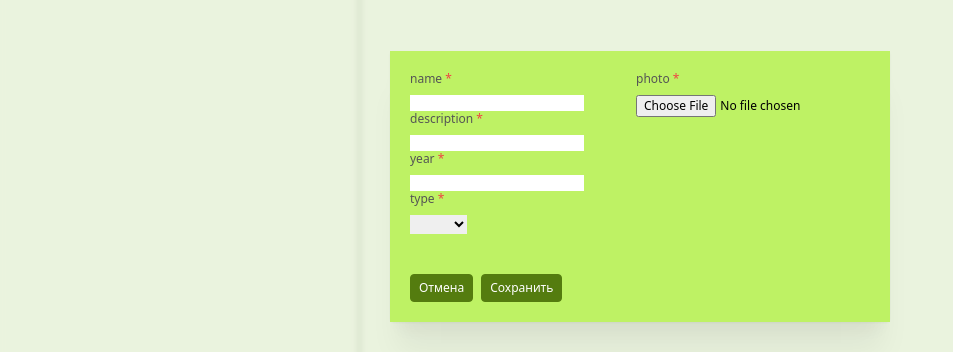
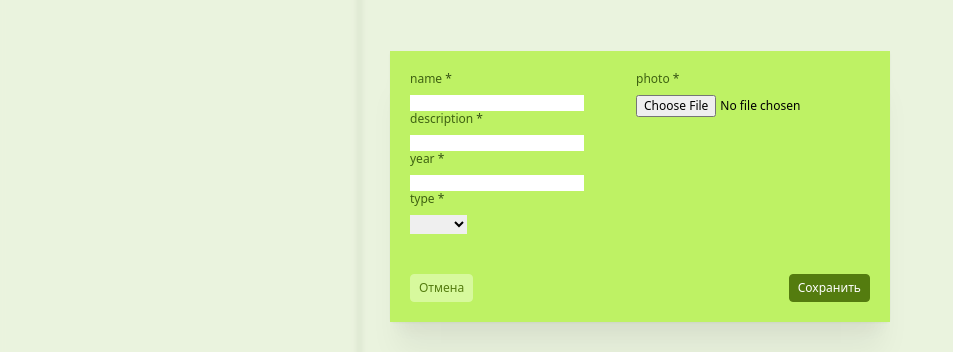
Before and after one commit to M1F69/movies_front-UI-, an Angular app: page / in a window 1280 px wide. Both pictures are taken after a click on the button "CLICK". Shown: the part 214-566 px from the top of the page, without its empty margins (0-953 px from the left). Built offline with nearby package versions, Linux system fonts and the light colour scheme; no server answers.

Commit message:
feat: костыль css to button

```diff
--- a/src/app/common/form-element/form-element.component.html
+++ b/src/app/common/form-element/form-element.component.html
@@ -1,6 +1,6 @@
-<div class='cursor-default min-h-4 flex items-center justify-self-start text-xs text-[#555] mb-2 whitespace-pre-line'>
+<div class='cursor-default min-h-4 flex items-center justify-self-start text-xs text-lime-800 mb-2 whitespace-pre-line'>
         <span class='leading-4 min-h-4 pr-2 self-start  '>
-          {{ title }} <span class='text-red-500'>{{ requiredField ? "*" : "" }}</span>
+          {{ title }} <span class='text-lime-900'>{{ requiredField ? "*" : "" }}</span>
         </span>
 </div>
 <div>
--- a/src/app/components/movie-form/movie-form.component.html
+++ b/src/app/components/movie-form/movie-form.component.html
@@ -31,10 +31,8 @@
 
 
   <div class='px-5 pb-5 mt-5 flex justify-between'>
-    <div class='flex items-center space-x-2'>
-      <button (click)='handleCancelClick()'>Отмена</button>
+      <button class="light" (click)='handleCancelClick()'>Отмена</button>
       <button  (click)='handleConfirmClick()'>Сохранить</button>
-    </div>
   </div>
 
 </div>
--- a/src/app/style/button.scss
+++ b/src/app/style/button.scss
@@ -37,5 +37,10 @@ button {
   border-color: #547c0f;
   border-radius: 4px;
 
+  &.light{
+    background-color: #d7f99d;
+    border-color: #d7f99d;
+    color: #547c0f;
+  }
 
 }
```
